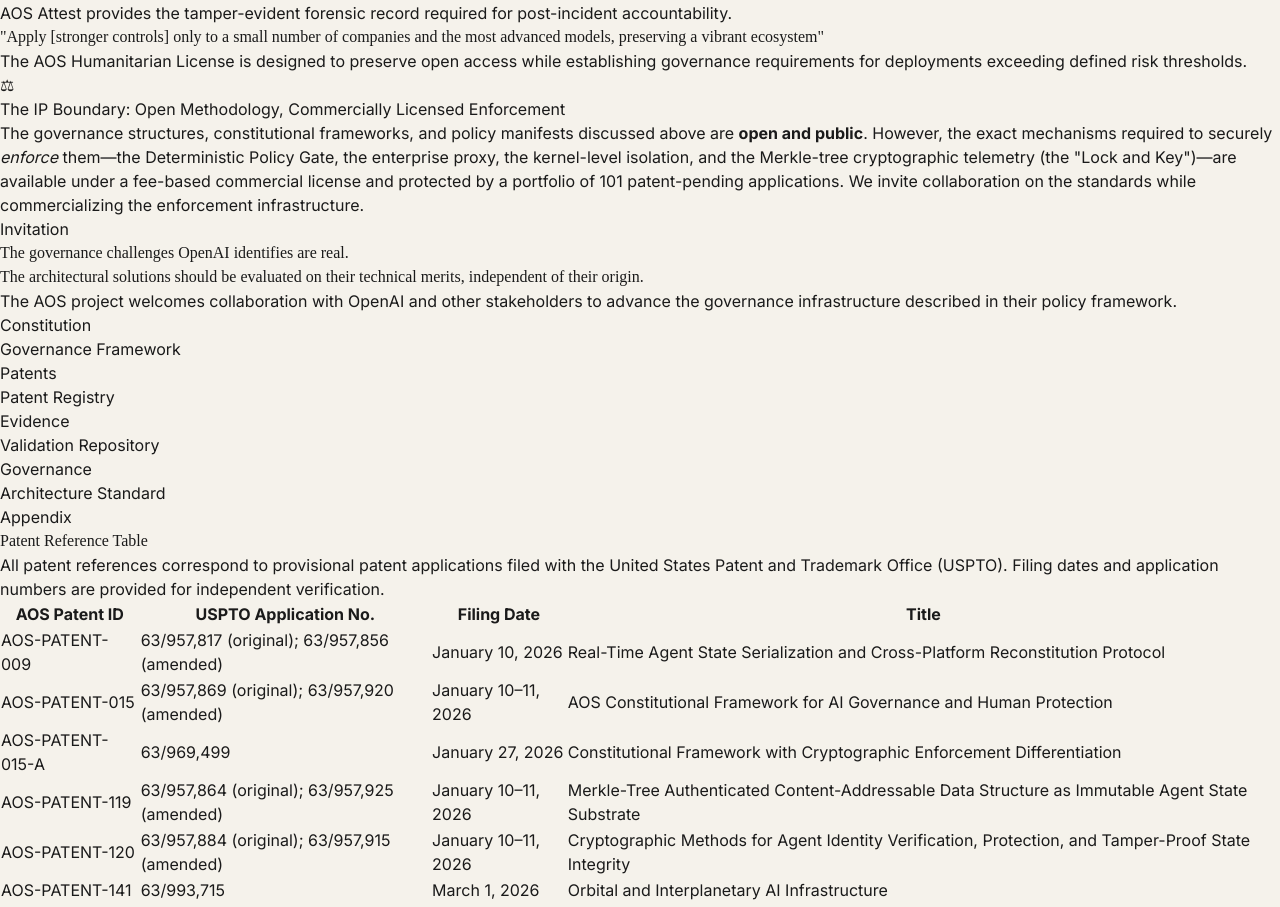
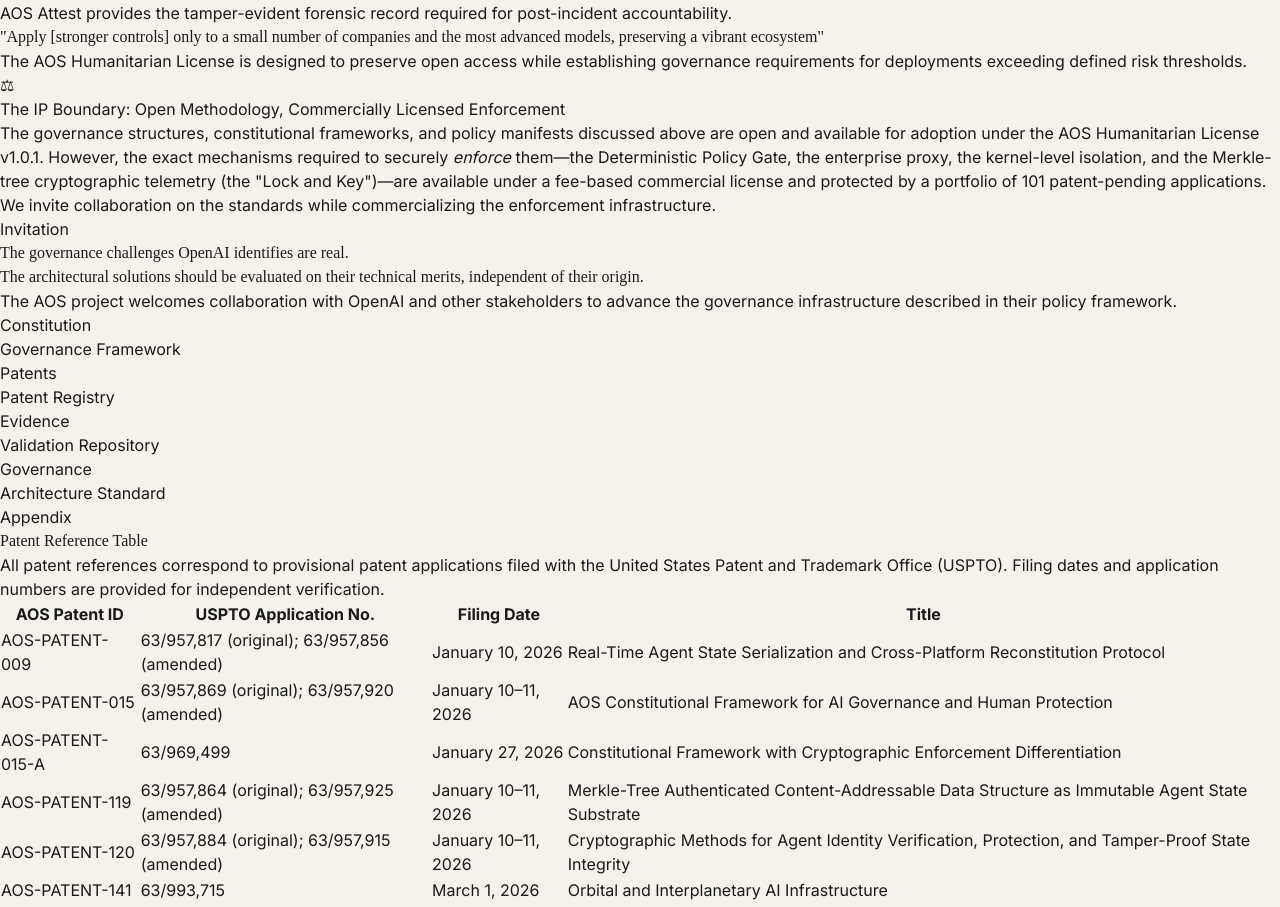
Before and after one commit to genesalvatore/aos-governance.com, a React (Vite) app in the folder aos-governance-web/: page /policy-response/openai-industrial-policy-april-2026 in a window 1280 px wide. Shown: the part 4423-5330 px from the top of the page. Built offline with nearby package versions, Linux system fonts and the light colour scheme.

Commit message:
fix: restore AOS Humanitarian License callout in open methodology section

```diff
--- a/aos-governance-web/src/App.tsx
+++ b/aos-governance-web/src/App.tsx
@@ -704,7 +704,7 @@ function HomePage() {
                   <div>
                     <p className="text-sm font-semibold text-amber-900">Open Methodology. Commercially Licensed Enforcement.</p>
                     <p className="text-xs text-amber-700 mt-1 leading-relaxed">
-                      The governance methodology — the standard, constitutional framework, and agent instructions — is open and available for adoption. The enforcement tools underlying this standard — the Deterministic Policy Gate, enterprise proxy, and cryptographic audit system — are available under a fee-based commercial license and protected by a portfolio of <a href="https://aos-patents.com" className="underline font-medium hover:text-amber-900">101 patent-pending applications</a> filed with the USPTO.
+                      The governance methodology — the standard, constitutional framework, and agent instructions — is open and available for adoption under the <a href="https://aos-constitution.com" className="underline font-medium hover:text-amber-900">AOS Humanitarian License v1.0.1</a>. The enforcement tools underlying this standard — the Deterministic Policy Gate, enterprise proxy, and cryptographic audit system — are available under a fee-based commercial license and protected by a portfolio of <a href="https://aos-patents.com" className="underline font-medium hover:text-amber-900">101 patent-pending applications</a> filed with the USPTO.
                     </p>
                   </div>
                 </div>
--- a/aos-governance-web/src/pages/PolicyResponseOpenAI2026.tsx
+++ b/aos-governance-web/src/pages/PolicyResponseOpenAI2026.tsx
@@ -309,7 +309,7 @@ export default function PolicyResponseOpenAI2026() {
                             <div>
                                 <p className="text-base font-bold text-amber-900">The IP Boundary: Open Methodology, Commercially Licensed Enforcement</p>
                                 <p className="text-sm text-amber-800 mt-2 leading-relaxed">
-                                    The governance structures, constitutional frameworks, and policy manifests discussed above are <strong>open and public</strong>. However, the exact mechanisms required to securely <em>enforce</em> them—the Deterministic Policy Gate, the enterprise proxy, the kernel-level isolation, and the Merkle-tree cryptographic telemetry (the "Lock and Key")—are available under a fee-based commercial license and protected by a portfolio of <a href="https://aos-patents.com" className="underline font-medium hover:text-amber-900">101 patent-pending applications</a>. We invite collaboration on the standards while commercializing the enforcement infrastructure.
+                                    The governance structures, constitutional frameworks, and policy manifests discussed above are open and available for adoption under the <a href="https://aos-constitution.com" className="underline font-medium hover:text-amber-900">AOS Humanitarian License v1.0.1</a>. However, the exact mechanisms required to securely <em>enforce</em> them—the Deterministic Policy Gate, the enterprise proxy, the kernel-level isolation, and the Merkle-tree cryptographic telemetry (the "Lock and Key")—are available under a fee-based commercial license and protected by a portfolio of <a href="https://aos-patents.com" className="underline font-medium hover:text-amber-900">101 patent-pending applications</a>. We invite collaboration on the standards while commercializing the enforcement infrastructure.
                                 </p>
                             </div>
                         </div>
```
